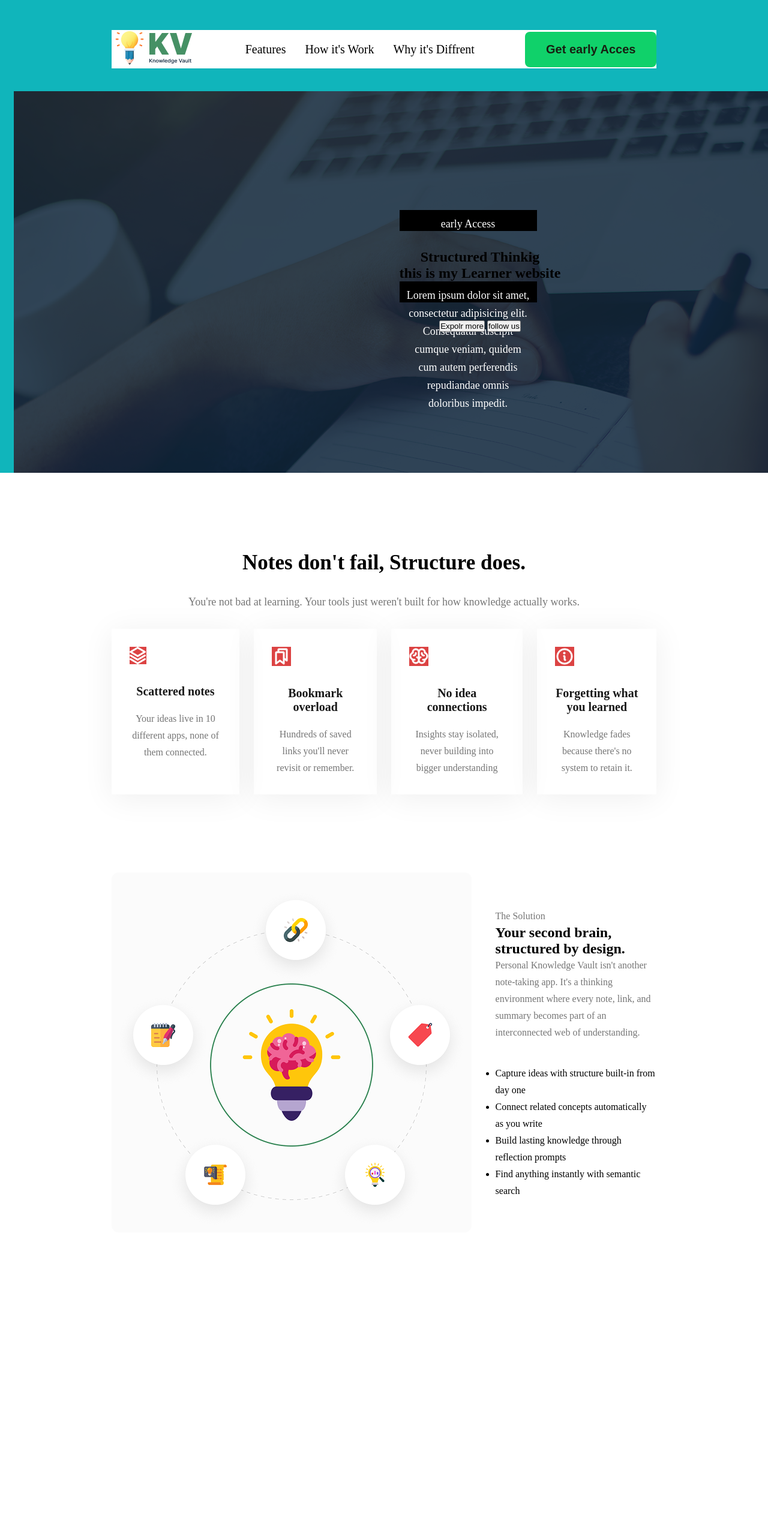
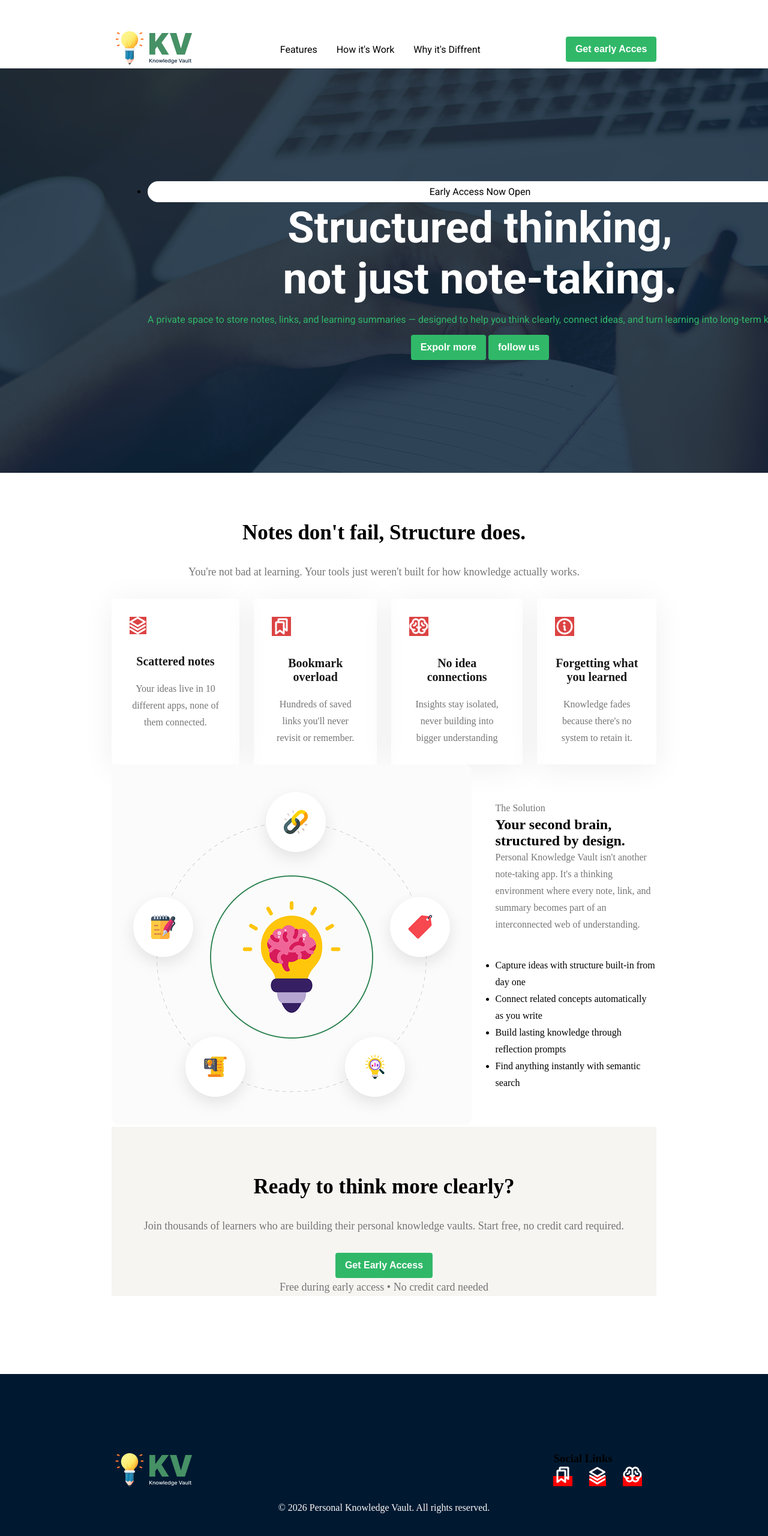
Before and after one commit to Md-Younus1952/my-ph-A01, a plain HTML site: page index.html in a window 1280 px wide. Shown: the top 2560 px of the page at 60% size. Before the commit the page ends 2058 px from the top, so only its background shows below. Drawn offline with Linux system fonts and the light colour scheme.

Commit message:
structure ready

```diff
--- a/index.html
+++ b/index.html
@@ -5,6 +5,11 @@
     <meta charset="UTF-8">
     <meta name="viewport" content="width=device-width, initial-scale=1.0">
     <title>MR.Learner Simple website</title>
+    <link rel="preconnect" href="https://fonts.googleapis.com">
+    <link rel="preconnect" href="https://fonts.gstatic.com" crossorigin>
+    <link
+        href="https://fonts.googleapis.com/css2?family=DM+Sans:ital,opsz,wght@0,9..40,100..1000;1,9..40,100..1000&family=Roboto:ital,wght@0,100..900;1,100..900&display=swap"
+        rel="stylesheet">
     <link rel="stylesheet" href="./styles/style.css">
 </head>
 
@@ -33,16 +38,22 @@
         <!-- Banner start -->
         <section id="banner">
             <div class="banner-content">
-                <p>early Access</p>
-                <h1>Structured Thinkig</h1>
-                <h1>this is my Learner website</h1>
-                <p>Lorem ipsum dolor sit amet, consectetur
-                    adipisicing elit. Consequatur suscipit cumque veniam, quidem cum
-                    autem perferendis repudiandae omnis doloribus impedit.
+                <!-- <div class="p1">
+                    <img src="./Assets/" alt="">
+                    <p>Early Access Now Open</p>
+                </div> -->
+                <ul>
+                    <li>Early Access Now Open</li>
+                </ul>
+                <Div>
+                    <h1>Structured thinking,<br><Span>not just note-taking.</Span></h1>
+                </Div>
+                <p>A private space to store notes, links, and learning summaries — designed to
+                    help you think clearly, connect ideas, and turn learning into long-term knowledge.
                 </p>
                 <div>
-                    <button>Expolr more</button>
-                    <button>follow us</button>
+                    <button class="btn">Expolr more</button>
+                    <button class="btn">follow us</button>
                 </div>
             </div>
 
@@ -106,6 +117,43 @@
             </div>
         </div>
     </section>
+    <section id="Acces">
+        <div class="Acces-container container">
+            <div class="section-heading">
+                <h1>Ready to think more clearly?</h1>
+                <p>Join thousands of learners who are building their personal knowledge vaults.
+                    Start free, no credit card required.
+                </p>
+
+                <button class="btn">Get Early Access</button>
+                <p>Free during early access • No credit card needed</p>
+            </div>
+        </div>
+
+    </section>
+    <footer>
+        <section id="footer">
+            <div class="footer-container container">
+                <div class="logo">
+                    <a href=""><img src="./Assets/logo-footer.png" alt="logo"></a>
+                </div>
+                <div class="social">
+                    <h3>Social Links</h3>
+                    <div class="icons">
+                        <a href=""><img src="./Assets/Bookmarks.png" alt=""></a>
+                        <a href=""><img src="./Assets/Vector.png" alt=""></a>
+                        <a href=""><img src="./Assets/Brain.png" alt=""></a>
+                    </div>
+                </div>
+
+
+
+            </div>
+            <div class="copyright">
+                <p>© 2026 Personal Knowledge Vault. All rights reserved.</p>
+            </div>
+        </section>
+    </footer>
 
 </body>
 
--- a/styles/style.css
+++ b/styles/style.css
@@ -4,34 +4,29 @@
     box-sizing: border-box;
 }
 
+.font-open-other {
+    font-family: "Roboto", sans-serif;
+    font-optical-sizing: auto;
+}
+
 header {
-    background-color: #10b5bb;
-    background-position: 23px 38px, bottom right;
-    background-repeat: no-repeat;
+    background: white;
     padding-top: 50px;
 }
 
-.font-open-other {
-    font-optical-sizing: auto;
+nav {
+    width: 1140px;
+    max-width: 71%;
+    margin: 0 auto;
+    /* border: 3px solid#10d16a; */
+    display: flex;
+    justify-content: space-between;
+    align-items: center;
 }
 
 .logo img {
     width: 139px;
     height: 60px;
-}
-
-.container {
-    width: 71%;
-    max-width: 1600px;
-    margin: 0 auto;
-    background-color: #fff;
-
-}
-
-nav {
-    display: flex;
-    justify-content: space-between;
-    align-items: center;
 }
 
 nav .menu {
@@ -42,19 +37,27 @@ nav .menu {
 }
 
 nav .menu a {
-    font-size: 20px;
-    color: black;
+    font-size: 16px;
+    color: #000000;
     text-decoration: none;
 }
 
+.container {
+    width: 71%;
+    max-width: 1140px;
+    margin: 0 auto;
+
+
+}
+
 .btn {
-    background-color: #10d16a;
+    background-color: #30B868;
     border: none;
-    padding: 18px 35px;
-    border-radius: 8px;
-    font-size: 20px;
+    padding: 12px 16px;
+    border-radius: 4px;
+    font-size: 16px;
     font-weight: bold;
-    color: rgba(24, 3, 3, 0.861);
+    color: #FFFFFF;
     cursor: pointer;
 }
 
@@ -64,9 +67,7 @@ nav .menu a {
     display: flex;
     justify-content: center;
     align-items: center;
-    background-position: 23px 38px, bottom right;
     background-repeat: no-repeat;
-
     width: 1600px;
     height: 674px;
 }
@@ -77,22 +78,36 @@ nav .menu a {
 }
 
 #banner .banner-content p {
-    font-size: 18px;
+    font-size: 16px;
+    color: #30B868;
+    gap: 6px;
+    margin-bottom: 16px;
+
+}
+
+#banner .banner-content ul li {
+    padding: 8px 12px;
+    text-align: center;
+    background: #FFFFFF;
+    align-items: center;
+    border-radius: 1000px;
+}
+
+#banner .banner-content h1 {
+    font-size: 72px;
     color: #FFFFFF;
-    line-height: 30px;
-    margin-bottom: 30px;
-    background: #000;
-    height: 35px;
-    width: 229px;
-    padding: 8px 12px;
     gap: 6px;
-    align-items: center;
+    margin-bottom: 16px;
+
 }
+
+
 
 .section-heading {
     max-width: 827px;
     text-align: center;
     margin: 0 auto;
+    padding-top: 80px;
 
 }
 
@@ -111,8 +126,10 @@ nav .menu a {
 
 
 #skills,
-#knowledge {
-    padding-top: 130px;
+#knowledge,
+#Acces {
+    background: #ffffff;
+
 }
 
 
@@ -175,3 +192,37 @@ nav .menu a {
     text-align: left;
     padding-top: 40px;
 }
+
+#Acces .Acces-container {
+    background: #f7f5f2;
+}
+
+
+footer {
+    margin-top: 130px;
+    background-color: #001931;
+    padding: 130px 0;
+}
+
+#footer .footer-container {
+    display: flex;
+    justify-content: space-between;
+}
+
+.footer-container .social {
+    max-width: 562px;
+}
+
+.footer-container .icons a {
+    margin-right: 24px;
+    background: red;
+}
+
+#footer .copyright {
+
+    font-size: 16px;
+    color: #FAFAFA;
+    margin-top: 20px;
+    text-align: center;
+    border-top: #f7f5f2;
+}
```
